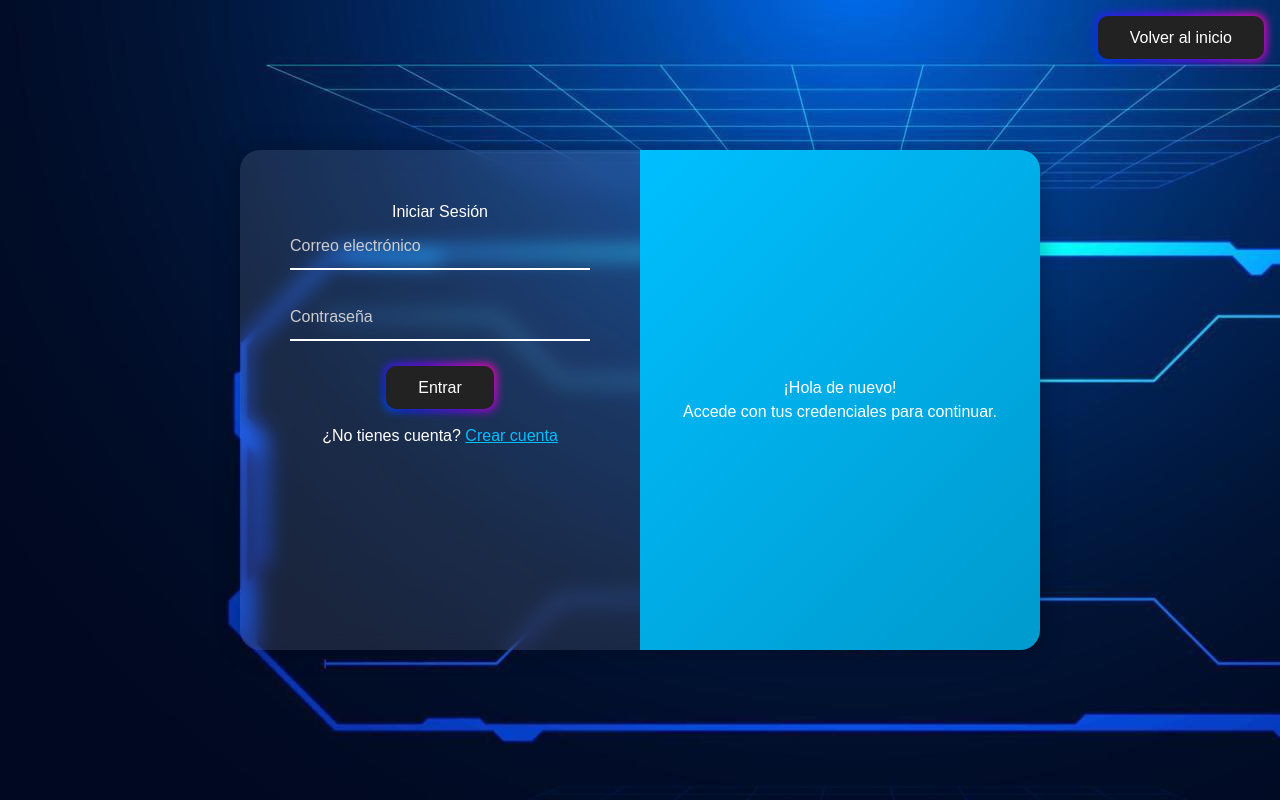
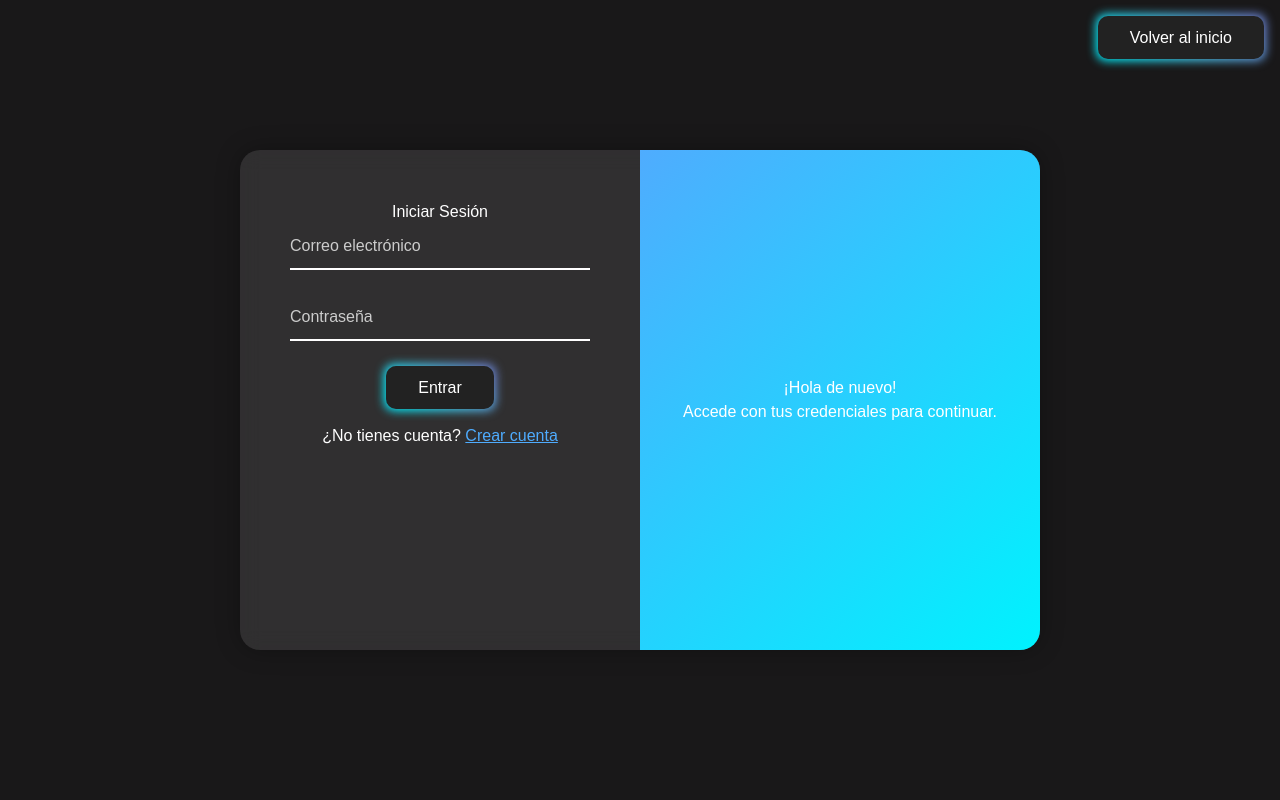
Before and after one commit to Solidev-sys/Solidev-pag, a Next.js app: page /login in a window 1280 px wide. Built offline with nearby package versions, Linux system fonts and the light colour scheme; no server answers.

Commit message:
[rework: rework visual al login para que el diseño se adapte al mismo de la empresa] [err: hay errores de fetch en el login por arreglar][estado de compilacion: buildeando]

```diff
--- a/components/auth/LoginStyles.css
+++ b/components/auth/LoginStyles.css
@@ -1,14 +1,10 @@
 * {
   box-sizing: border-box;
-}
-
-/* IMPORTANTE: evitar estilos globales en body para que no afecten otras páginas.
-   Usamos un contenedor específico para la pantalla de login. */
+ } /* IMPORTANTE: evitar estilos globales en body para que no afecten otras páginas. Usamos un contenedor específico para la pantalla de login. */
 .login-screen {
-  background-image: url("./back.jpg");
+  background-color: #191819; /* bg-home-dark-3 - fondo gris de la página */
   margin: 0;
   padding: 0;
-  /*background: linear-gradient(135deg, #0f2027, #203a43, #2c5364);*/
   font-family: "Poppins", sans-serif;
   min-height: 100vh;
   width: 100vw;
@@ -16,7 +12,6 @@
   justify-content: center;
   align-items: center;
 }
-
 .container {
   position: relative;
   width: 800px;
@@ -28,18 +23,14 @@
   overflow: hidden;
   display: flex;
   transition: all 0.8s ease-in-out;
-}
-
-/* --- FORM CONTAINER --- */
+} /* --- FORM CONTAINER --- */
 .form-container {
   position: relative;
   width: 100%;
   height: 100%;
   display: flex;
   transition: transform 0.8s ease-in-out;
-}
-
-/* --- FORMS --- */
+} /* --- FORMS --- */
 .form-box {
   width: 50%;
   padding: 50px;
@@ -51,46 +42,36 @@
   opacity: 0;
   transform: translateX(100%);
 }
-
 .form-box.active {
   opacity: 1;
   transform: translateX(0);
 }
-
 .login-box {
   left: 0;
 }
-
 .signup-box {
   left: 50%;
 }
-
 .container.login-active .login-box {
   opacity: 1;
   transform: translateX(0);
 }
-
 .container.login-active .signup-box {
   opacity: 0;
   transform: translateX(100%);
 }
-
 .container.signup-active .login-box {
   opacity: 0;
   transform: translateX(-100%);
 }
-
 .container.signup-active .signup-box {
   opacity: 1;
   transform: translateX(0);
-}
-
-/* --- INPUTS --- */
+} /* --- INPUTS --- */
 .input-box {
   position: relative;
   margin-bottom: 25px;
 }
-
 .input-box input {
   width: 100%;
   padding: 10px;
@@ -101,7 +82,6 @@
   color: #fff;
   font-size: 16px;
 }
-
 .input-box label {
   position: absolute;
   left: 0;
@@ -110,15 +90,12 @@
   pointer-events: none;
   transition: 0.3s;
 }
-
 .input-box input:focus + label,
 .input-box input:valid + label {
   top: -10px;
   font-size: 12px;
-  color: #00bfff;
-}
-
-/* --- BOTÓN con borde de colores grueso y visible siempre --- */
+  color: #4facfe; /* Azul de la paleta (home-blue-3) */
+} /* --- BOTÓN con borde de colores de la paleta (azul-verde) --- */
 .btn {
   padding: 0.6em 2em;
   border: none;
@@ -132,22 +109,20 @@
   user-select: none;
   -webkit-user-select: none;
   touch-action: manipulation;
-}
-
-/* Borde animado más grueso y brillante */
+} /* Borde animado con gradiente azul-verde de la paleta */
 .btn::before {
   content: "";
   background: linear-gradient(
     45deg,
-    #ff0000,
-    #ff7300,
-    #fffb00,
-    #48ff00,
-    #00ffd5,
-    #002bff,
-    #7a00ff,
-    #ff00c8,
-    #ff0000
+    #4facfe,
+    #00f2fe,
+    #48c6ef,
+    #6f86d6,
+    #4facfe,
+    #00f2fe,
+    #48c6ef,
+    #6f86d6,
+    #4facfe
   );
   position: absolute;
   top: -2px;
@@ -161,9 +136,7 @@
   animation: glowing-btn 20s linear infinite;
   transition: opacity 0.3s ease-in-out;
   border-radius: 10px;
-}
-
-/* Fondo del botón (interior) */
+} /* Fondo del botón (interior) */
 .btn::after {
   z-index: -1;
   content: "";
@@ -174,9 +147,7 @@
   left: 0;
   top: 0;
   border-radius: 10px;
-}
-
-/* Animación del borde giratorio */
+} /* Animación del borde giratorio */
 @keyframes glowing-btn {
   0% {
     background-position: 0 0;
@@ -187,28 +158,27 @@
   100% {
     background-position: 0 0;
   }
-}
-
-/* --- TOGGLE TEXT --- */
+} /* --- TOGGLE TEXT --- */
 .toggle-text {
   margin-top: 15px;
   color: white;
 }
-
 .toggle-link {
-  color: #00bfff;
+  color: #4facfe; /* Azul de la paleta (home-blue-3) */
   cursor: pointer;
   text-decoration: underline;
-}
-
-/* --- SLIDER PANEL --- */
+} /* --- SLIDER PANEL con gradiente de la paleta --- */
 .slider-panel {
   position: absolute;
   top: 0;
   right: 0;
   width: 50%;
   height: 100%;
-  background: linear-gradient(135deg, #00bfff, #009acd);
+  background: linear-gradient(
+    135deg,
+    #4facfe,
+    #00f2fe
+  ); /* Gradiente azul-verde de la paleta */
   display: flex;
   align-items: center;
   justify-content: center;
@@ -217,16 +187,12 @@
   transition: all 0.8s ease-in-out;
   z-index: 5;
 }
-
 .panel-content {
   padding: 30px;
 }
-
 .container.signup-active .slider-panel {
   right: 50%;
-}
-
-/* --- ANIMACIÓN DEL COHETE --- */
+} /* --- ANIMACIÓN DEL COHETE --- */
 @keyframes launch {
   0% {
     transform: translateY(0) scale(1);
@@ -241,12 +207,9 @@
     opacity: 0;
   }
 }
-
 .btn.launch {
   animation: launch 1s ease-out;
-}
-
-/* Botón de volver al inicio, fuera del contenedor */
+} /* Botón de volver al inicio, fuera del contenedor */
 .return-btn {
   position: absolute;
   top: 16px;
```
